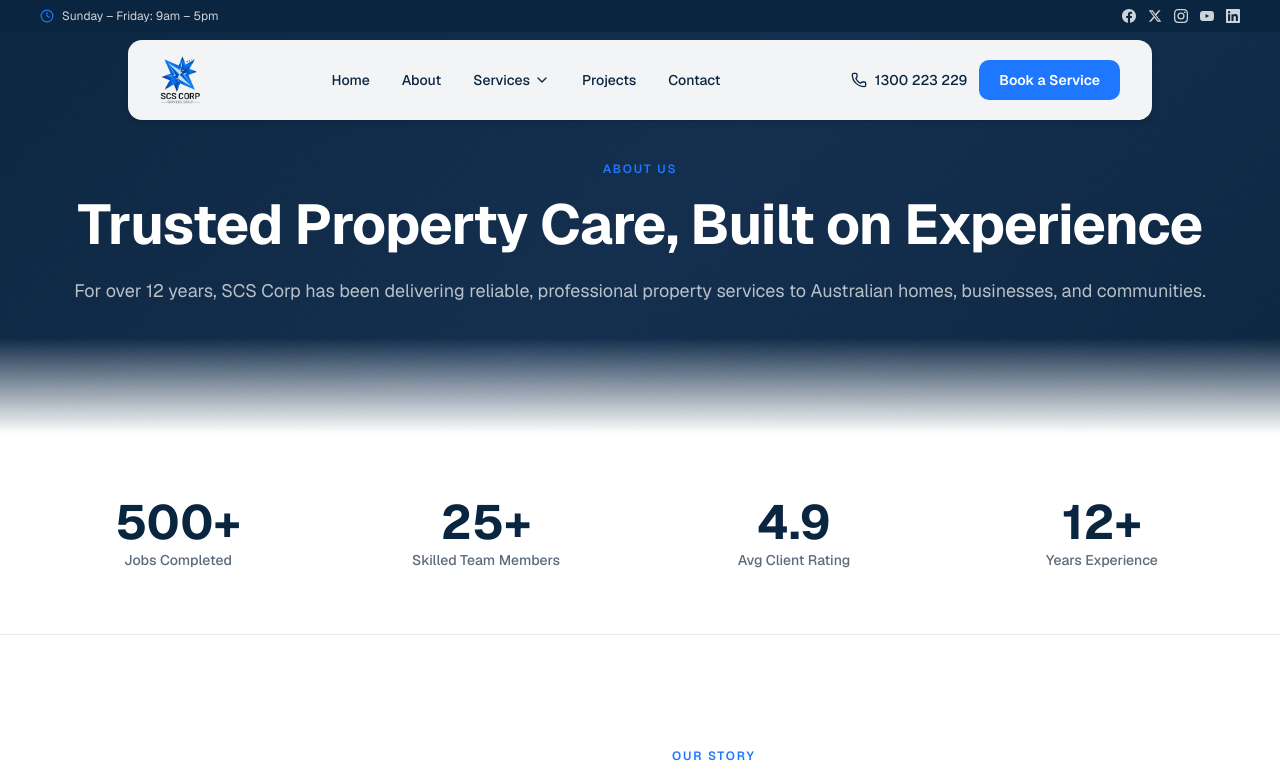
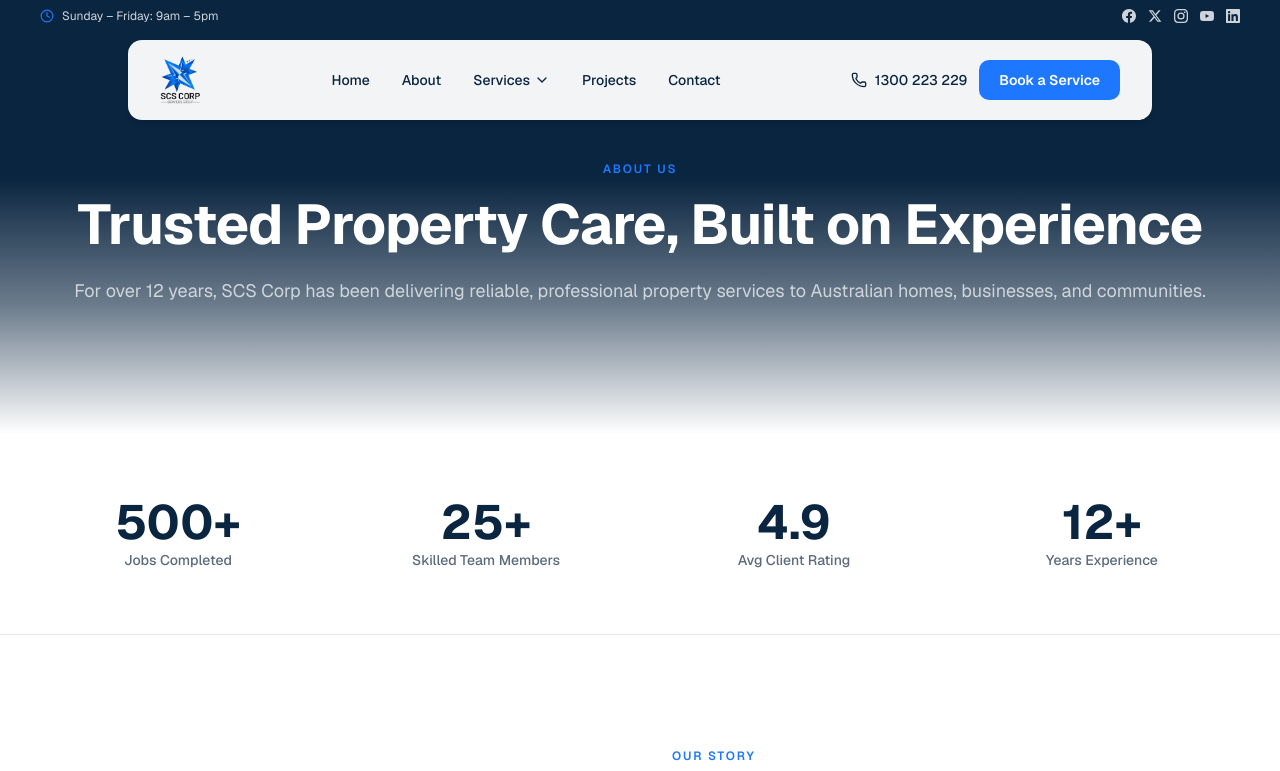
Before and after one commit to saadicarnot/scs-corp, a Next.js app: page /about in a window 1280 px wide. Shown: the top 771 px of the page. Built offline with nearby package versions, Linux system fonts and the light colour scheme.

Commit message:
UI: Smoothened about page hero transition and removed noise overlay

```diff
--- a/app/about/page.tsx
+++ b/app/about/page.tsx
@@ -48,13 +48,14 @@ export default function AboutPage() {
       <JsonLd data={breadcrumbs} />
       <JsonLd data={webPage} />
       {/* Hero */}
-      <section className="relative py-24 lg:py-32 gradient-navy noise-overlay">
+      <section className="relative py-24 lg:py-32 bg-navy overflow-hidden">
         <div className="container-wide relative z-10 text-center max-w-3xl mx-auto">
           <p className="text-eyebrow text-accent-blue mb-4">{ABOUT_CONTENT.heroEyebrow}</p>
           <h1 className="text-page-title text-white mb-5">{ABOUT_CONTENT.heroTitle}</h1>
           <p className="text-body-lg text-white/70">{ABOUT_CONTENT.heroSubtitle}</p>
         </div>
-        <div className="absolute bottom-0 left-0 right-0 h-24 bg-gradient-to-t from-white to-transparent z-20" />
+        {/* Smoother transition to white */}
+        <div className="absolute bottom-0 left-0 right-0 h-64 bg-gradient-to-t from-white via-white/40 to-transparent z-20" />
       </section>
 
       {/* Stats strip */}
```
